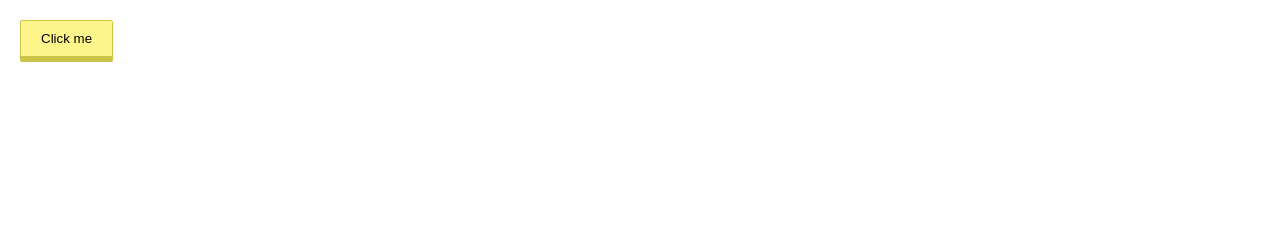
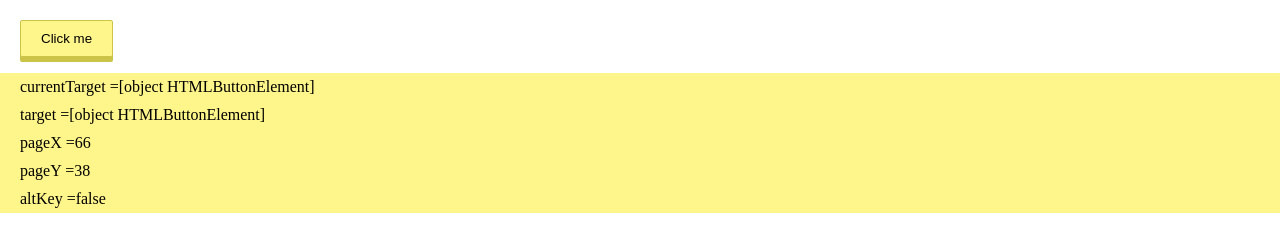
Before and after one commit to 106hi/jQuery-Lesson, a plain HTML site: page practice/event/event.html in a window 1280 px wide. Both pictures are taken after a click on the button "Click me". Drawn offline with nearby package versions, Linux system fonts and the light colour scheme.

Commit message:
Change event into event.js

```diff
--- a/practice/event/event.html
+++ b/practice/event/event.html
@@ -4,10 +4,7 @@
     <meta charset="utf-8">
     <title>jQueryのイベントを理解する</title>
     <link rel="stylesheet" href="event.css">
-    <script
-      src="https://code.jquery.com/jquery-3.6.0.min.js"
-      integrity="sha256-hwg4gsxgFZh0sEEamdOYGBf13FyQuiTwlAQgxVSNgt4="
-      crossorigin="anonymous"></script>
+    <script src="https://code.jquery.com/jquery-3.6.0.min.js"></script>
     <script src="event.js"></script>
   </head>
   <body>
--- a/practice/event/event.js
+++ b/practice/event/event.js
@@ -1,8 +1,16 @@
 (function($){
   $(function(){
+    function log(text) {
+      $('#log').append($('<li />').text(text));
+    }
     // ここにイベント名を書く
-    $('#button').on('click', function () {
-      alert('イベントが発生しました');
-    });
+    $('#button').on('click', function (event) {
+      $('#log').empty();
+      log('currentTarget =' + event.currentTarget);
+      log('target        =' + event.target);
+      log('pageX         =' + event.pageX);
+      log('pageY         =' + event.pageY);
+      log('altKey        =' + event.altKey);
+    })
   });
 })(jQuery);
```
